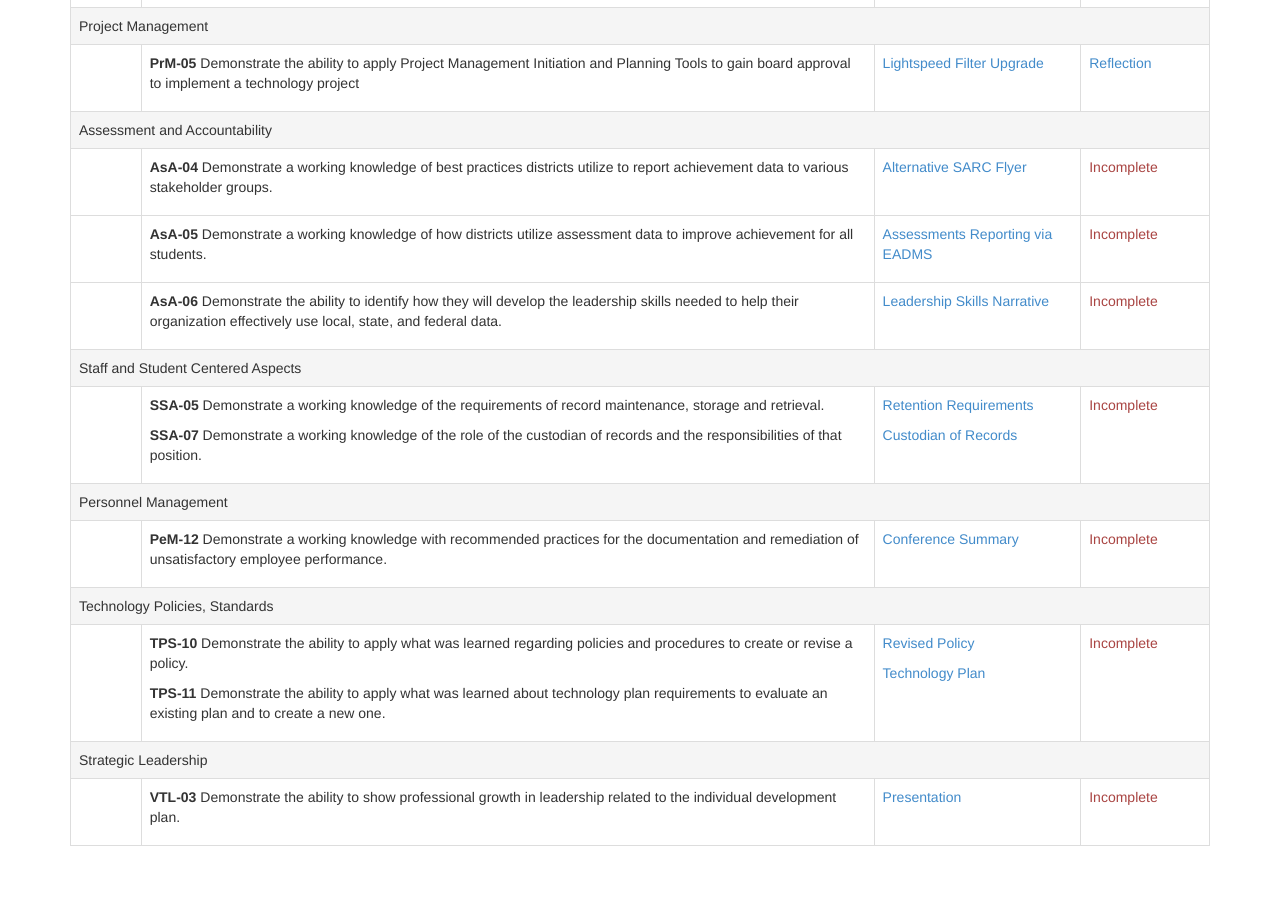
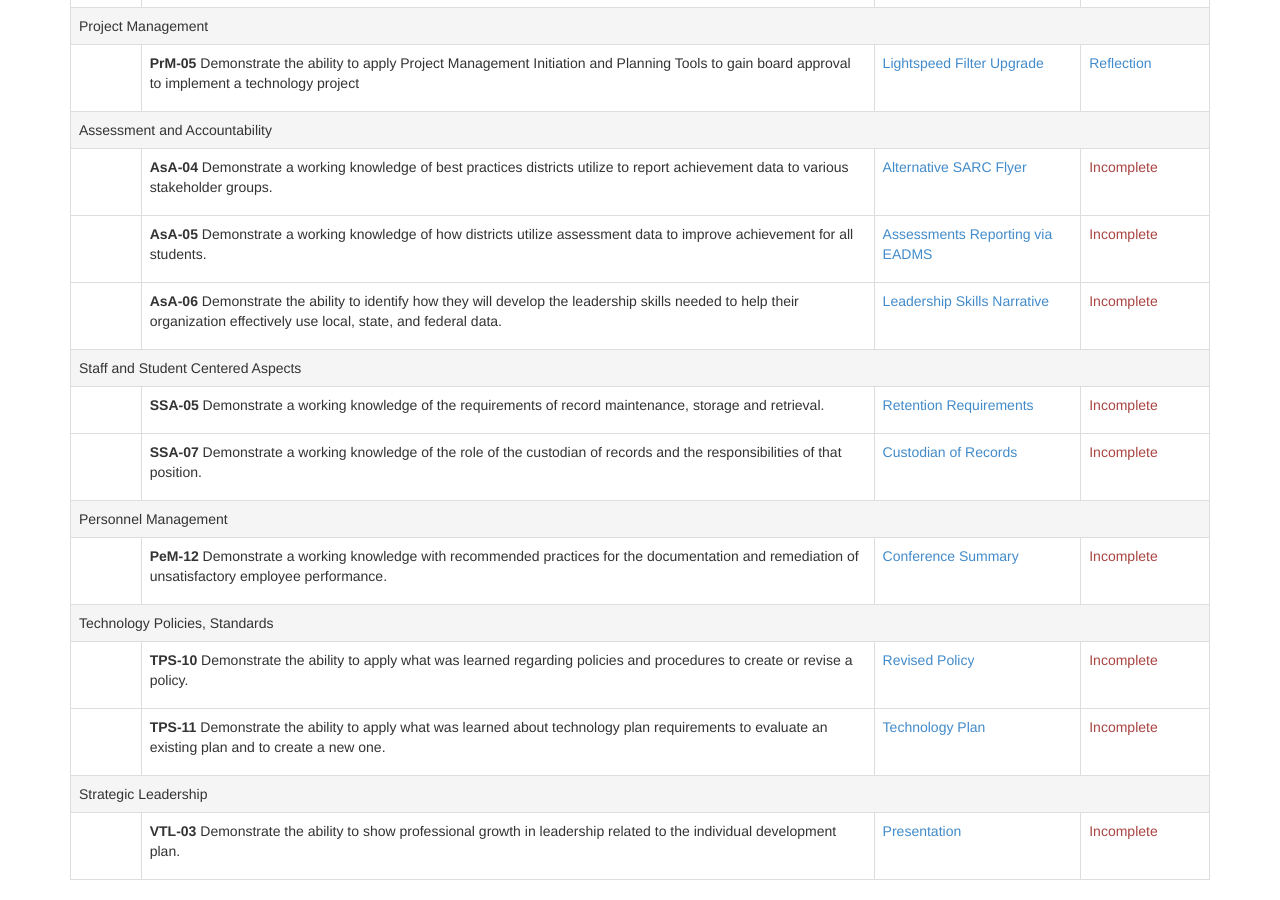
Before and after one commit to shanepinnell/shanepinnell.github.io, a Jekyll site: the page built from cto_mentor/index.html, in a window 1280 px wide and 900 px high, scrolled down 1269 px. Built offline with Jekyll 4.4.1, drawn with Linux system fonts in a browser that asks for light colours; nearby versions of some CDN libraries; library files that are not in the unit come from our copies; before the commit the page ends 2135 px from its top, so only the background shows below that.

Commit message:
updated portfolio styling

```diff
--- a/cto_mentor/index.html
+++ b/cto_mentor/index.html
@@ -221,10 +221,20 @@ title: Shane Pinnell CTO Portfolio
 					<td>&nbsp;</td>
 					<td>
 						<p><strong>SSA-05</strong> Demonstrate a working knowledge of the requirements of record maintenance, storage and retrieval.</p>
+					</td>
+					<td>
+						<p><a href="https://docs.google.com/document/d/12fYZwtbnBMHvViktnQg-kdPjKxsiXgnfvdUIEy5aG5E/edit?usp=sharing" target="_blank">Retention Requirements</a></p>
+					</td>
+					<td>
+						<p class="text-danger">Incomplete</p>
+					</td>
+				</tr>
+				<tr>
+					<td>&nbsp;</td>
+					<td>
 						<p><strong>SSA-07</strong> Demonstrate a working knowledge of the role of the custodian of records and the responsibilities of that position.</p>
 					</td>
 					<td>
-						<p><a href="https://docs.google.com/document/d/12fYZwtbnBMHvViktnQg-kdPjKxsiXgnfvdUIEy5aG5E/edit?usp=sharing" target="_blank">Retention Requirements</a></p>
 						<p><a href="https://docs.google.com/document/d/1BmNt3fxai-CFphCVE3LeseuFhfiIpgvVDvDJGtdq2vE/edit?usp=sharing" target="_blank">Custodian of Records</a></p>
 					</td>
 					<td>
@@ -253,10 +263,20 @@ title: Shane Pinnell CTO Portfolio
 					<td>&nbsp;</td>
 					<td>
 						<p><strong>TPS-10</strong>  Demonstrate the ability to apply what was learned regarding policies and procedures to create or revise a policy.</p>
+					</td>
+					<td>
+						<p><a href="https://docs.google.com/document/d/1RI_b_twdiPsnGfC0RREz6KUox-keos4v6r3LeZeWNMQ/edit?usp=sharing" target="_blank">Revised Policy</p>
+					</td>
+					<td>
+						<p class="text-danger">Incomplete</p>
+					</td>
+				</tr>
+				<tr>
+					<td>&nbsp;</td>
+					<td>
 						<p><strong>TPS-11</strong> Demonstrate the ability to apply what was learned about technology plan requirements to evaluate an existing plan and to create a new one.</p>
 					</td>
 					<td>
-						<p><a href="https://docs.google.com/document/d/1RI_b_twdiPsnGfC0RREz6KUox-keos4v6r3LeZeWNMQ/edit?usp=sharing" target="_blank">Revised Policy</p>
 						<p><a href="https://docs.google.com/document/d/181ZVRO8SkEukBWTYkgaXcanCAK8ETvs3kCiEbE8sp-s/edit?usp=sharing" target="_blank">Technology Plan</a></p>
 					</td>
 					<td>
```
